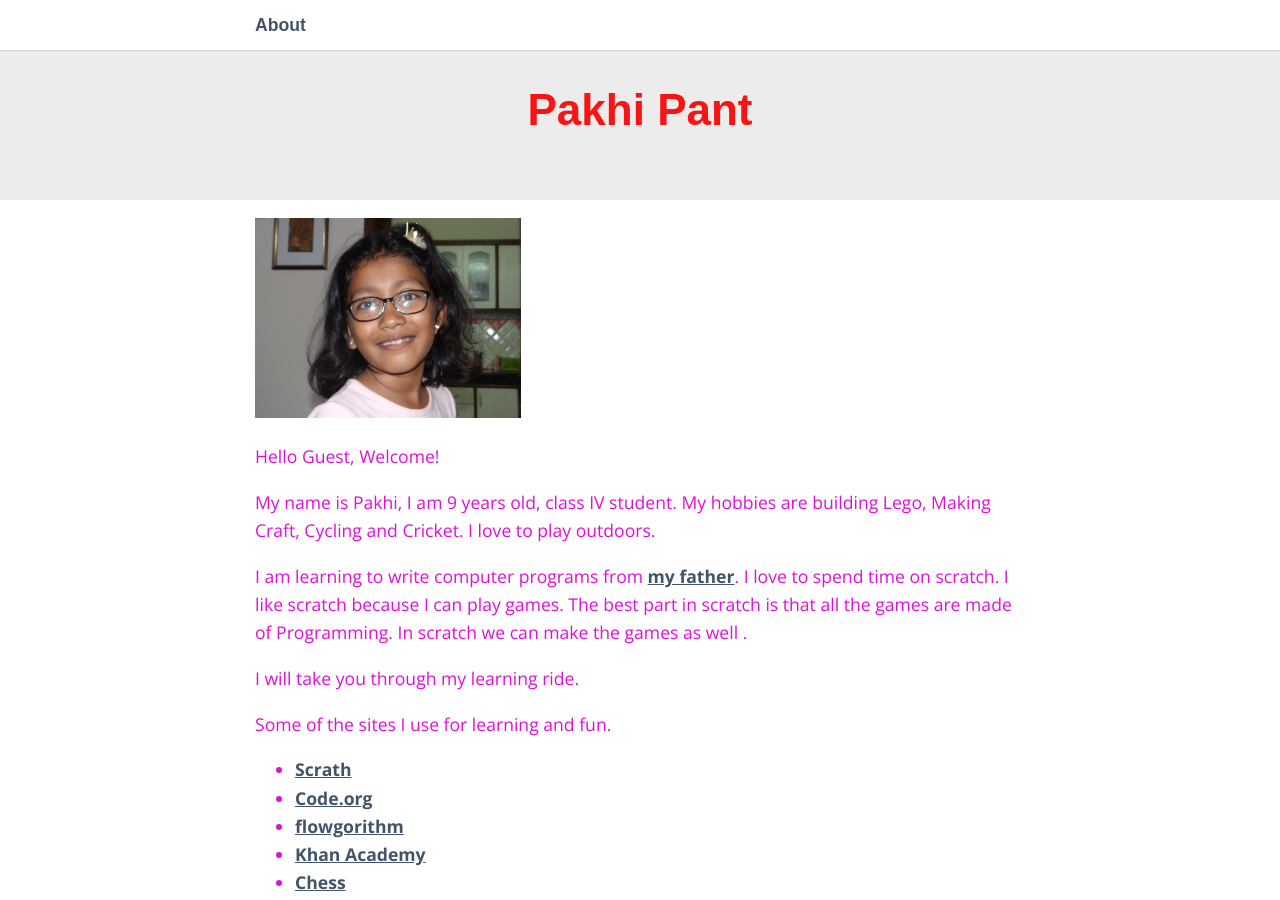
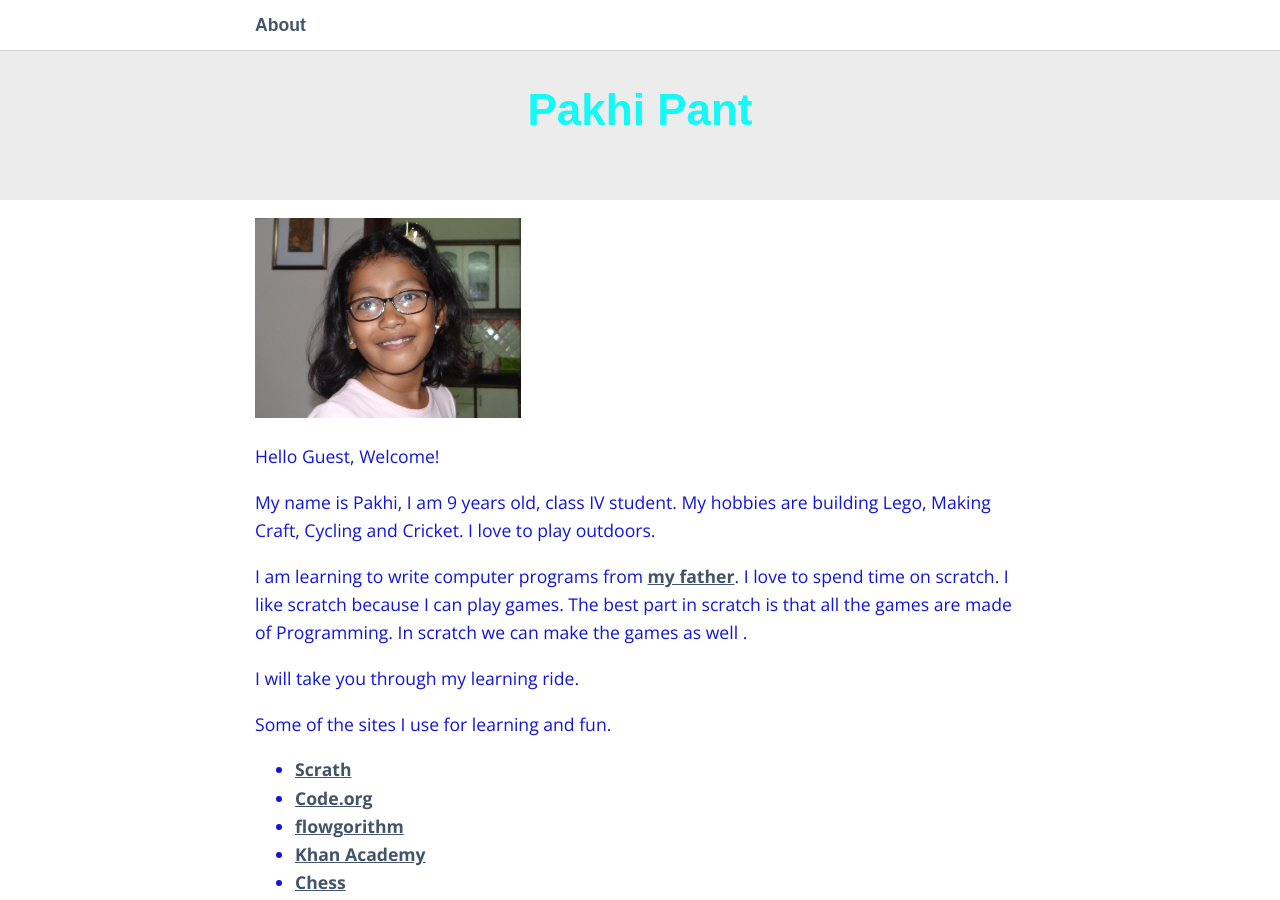
Before and after one commit to ppant/pakhipant, a Jekyll site: the page built from pages/about.md, in a window 1280 px wide and 900 px high. Built offline with Jekyll 4.4.1, drawn with Linux system fonts in a browser that asks for light colours; some web fonts are replaced; comment, search, counter and statistics services are not loaded; some of the changed text lies outside the part shown.

Commit message:
color changes and about me

```diff
--- a/_sass/_base.scss
+++ b/_sass/_base.scss
@@ -1,12 +1,12 @@
 $content-width: 800px;
-$main: #f81414;
+$main: #14f8f8;
 $font-style: 'Open Sans', sans-serif;
-$font-color: #dd11d7;
+$font-color: #1114dd;
 $link-color: #425469;
 $link-hover-color: $main;
 $heading-font: 'Muli', sans-serif;
-$heading-font-color: #425469;
-$light: #e7edf4;
+$heading-font-color: #4ae7c5;
+$light: #d2e4f8;
 $header: #ececec;
 
 *,
```
Also changed, not shown: pages/about.md (+2 -1 lines).
